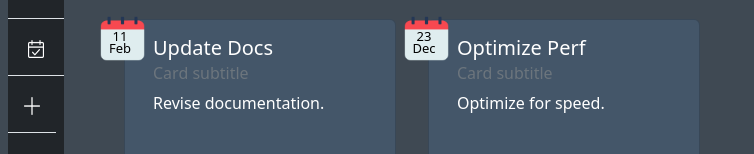
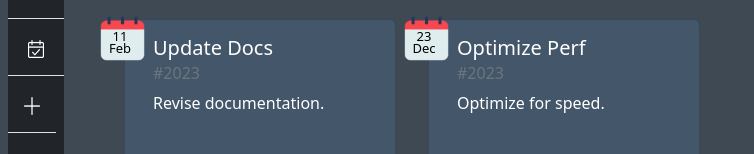
Before and after one commit to jitheshm/Todo-List, a React (Vite) app: page /Todo-List/completed in a window 1280 px wide. Shown: the part 228-382 px from the top of the page, without its empty margins (0-754 px from the left). Built offline with nearby package versions, Linux system fonts and the light colour scheme.

Commit message:
year added in each task card

```diff
--- a/src/components/TaskCard.jsx
+++ b/src/components/TaskCard.jsx
@@ -50,7 +50,7 @@ function TaskCard({ title, description, date, index, page }) {
                         </div>
                     </div>
                     <h5 className="card-title">{title}</h5>
-                    <h6 className="card-subtitle mb-2 text-muted">Card subtitle</h6>
+                    <h6 className="card-subtitle mb-2 text-muted">#{date[0]}</h6>
                     <p className="card-text">{description}</p>
 
                     <div className="d-flex justify-content-between">
```
